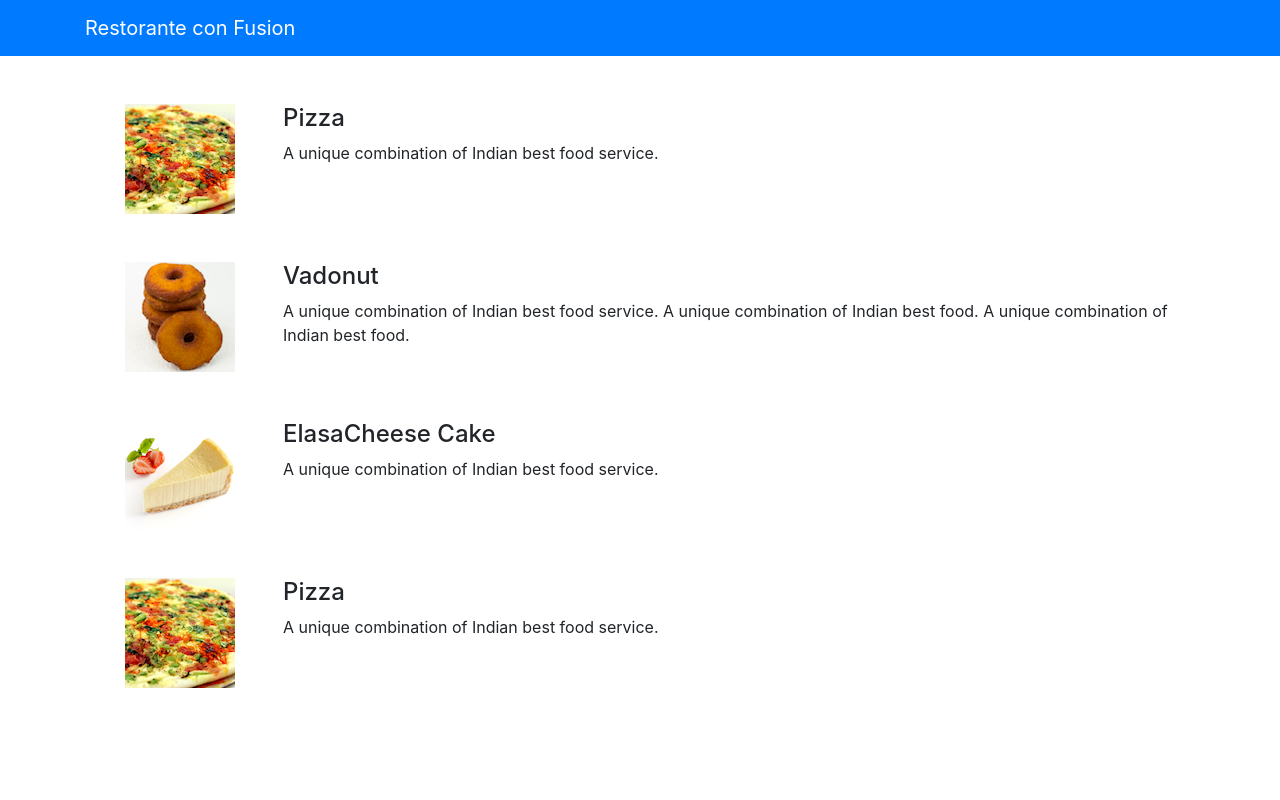
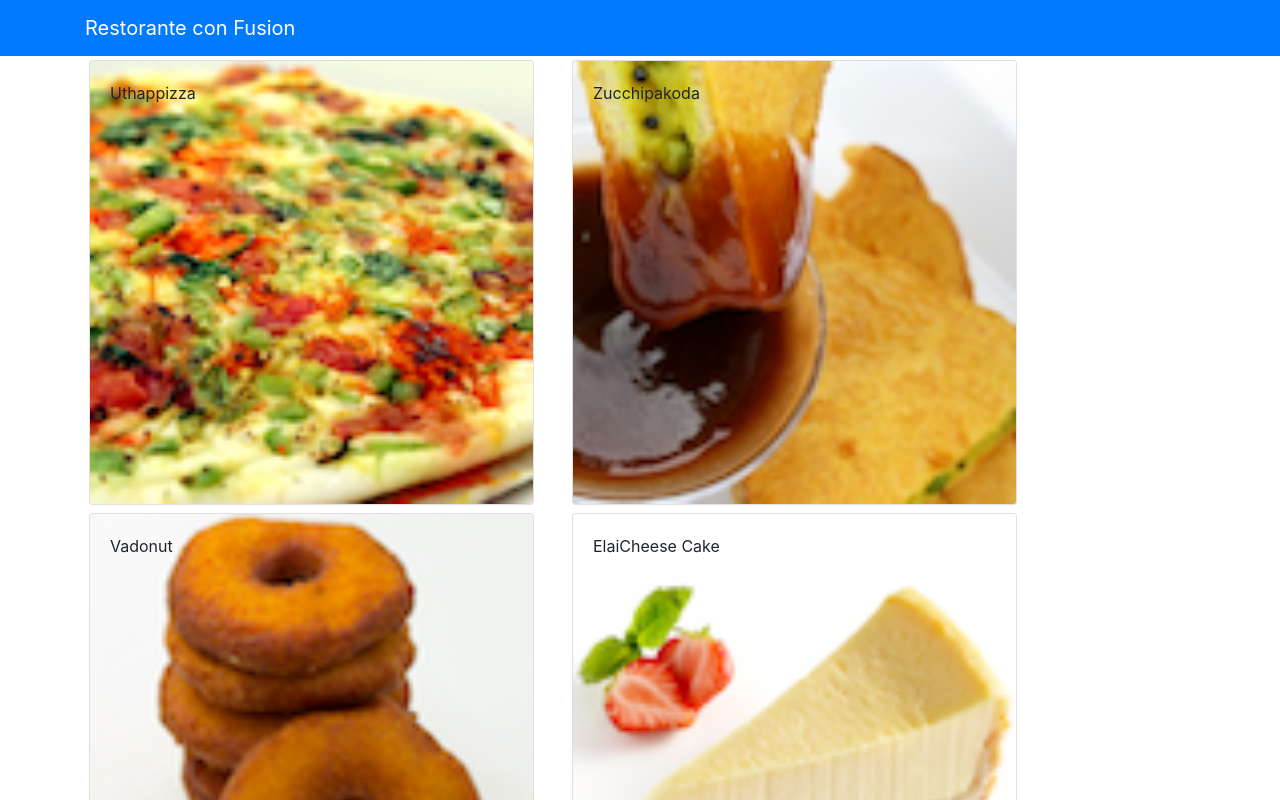
Before and after one commit to saifulshihab/React, a React (Create React App) app: page / in a window 1280 px wide. Shown: the top 800 px of the page. Built offline with nearby package versions, Linux system fonts and the light colour scheme.

Commit message:
Component part 2

```diff
--- a/src/App.js
+++ b/src/App.js
@@ -3,6 +3,7 @@
 import { Navbar, NavbarBrand } from 'reactstrap';
 import Menu from './components/MenuComponent';
 // import './App.css';
+import { DISHES } from './shared/dishes';
 
 function App() {
   return (
@@ -12,7 +13,7 @@
           <NavbarBrand href="/">Restorante con Fusion</NavbarBrand>
         </div>
       </Navbar>
-      <Menu />
+      <Menu dishes={DISHES} />
     </div>
   );
 }
--- a/src/components/MenuComponent.js
+++ b/src/components/MenuComponent.js
@@ -1,72 +1,58 @@
 import React, { Component } from 'react';
-import { Media } from 'reactstrap';
+import {
+  Card,
+  CardImg,
+  CardImgOverlay,
+  CardText,
+  CardBody,
+  CardTitle,
+} from 'reactstrap';
 
 class Menu extends Component {
   constructor(props) {
-    super();
+    super(props);
     this.state = {
-      dishes: [
-        {
-          id: 0,
-          name: 'Pizza',
-          image: 'assets/images/uthappizza.png',
-          catagory: 'mains',
-          label: 'Hot',
-          price: '4.99',
-          description: 'A unique combination of Indian best food service.',
-        },
-        {
-          id: 1,
-          name: 'Vadonut',
-          image: 'assets/images/vadonut.png',
-          catagory: 'appetizer',
-          label: 'New',
-          price: '1.99',
-          description:
-            'A unique combination of Indian best food service. A unique combination of Indian best food. A unique combination of Indian best food.',
-        },
-        {
-          id: 3,
-          name: 'ElasaCheese Cake',
-          image: 'assets/images/elaicheesecake.png',
-          catagory: 'dessert',
-          label: '',
-          price: '2.99',
-          description: 'A unique combination of Indian best food service.',
-        },
-        {
-          id: 3,
-          name: 'Pizza',
-          image: 'assets/images/uthappizza.png',
-          catagory: 'mains',
-          label: 'Hot',
-          price: '4.99',
-          description: 'A unique combination of Indian best food service.',
-        },
-      ],
+        selectedDish: null
     };
   }
+  onDishSelect(dish) {
+    this.setState({selectedDish: dish})
+  }
+  renderDish(dish){
+    if(dish){
+        return(
+        <Card>
+            <CardImg width="100%" src={dish.image} alt={dish.name} />
+            <CardBody>
+                <CardTitle>{dish.name}</CardTitle>
+                <CardText>{dish.description}</CardText>
+            </CardBody>
+        </Card>
+        );
+
+    }else{
+        return(
+            <div></div>
+        )
+    }
+  }
   render() {
-    const menu = this.state.dishes.map((dish) => {
+    const menu = this.props.dishes.map((dish) => {
       return (
-        <div key={dish.id} className="col-12 mt-5">
-          <Media tag="li">
-            <Media left middle>
-              <Media src={dish.image} alt={dish.name} />
-            </Media>
-            <Media body className="ml-5">
-              <Media heading>{dish.name}</Media>
-              <p>{dish.description}</p>
-            </Media>
-          </Media>
+        <div key={dish.id} className="col-12 col-md-5 m-1">
+          <Card onClick={() => this.onDishSelect(dish)}>
+            <CardImg width="100%" src={dish.image} alt={dish.name} />
+            <CardImgOverlay>
+              <CardTitle>{dish.name}</CardTitle>
+            </CardImgOverlay>
+          </Card>
         </div>
       );
     });
     return (
       <div className="container">
-        <div className="row">
-          <Media list>{menu}</Media>
-        </div>
+        <div className="row">{menu}</div>
+        <div className="row">{this.renderDish(this.state.selectedDish)}</div>
       </div>
     );
   }
--- /dev/null
+++ b/src/shared/dishes.js
@@ -0,0 +1,186 @@
+export const DISHES =
+    [
+        {
+        id: 0,
+        name:'Uthappizza',
+        image: 'assets/images/uthappizza.png',
+        category: 'mains',
+        label:'Hot',
+        price:'4.99',
+        description:'A unique combination of Indian Uthappam (pancake) and Italian pizza, topped with Cerignola olives, ripe vine cherry tomatoes, Vidalia onion, Guntur chillies and Buffalo Paneer.',
+        comments: [
+            {
+            id: 0,
+            rating: 5,
+            comment: "Imagine all the eatables, living in conFusion!",
+            author: "John Lemon",
+            date: "2012-10-16T17:57:28.556094Z"
+            },
+            {
+            id: 1,
+            rating: 4,
+            comment: "Sends anyone to heaven, I wish I could get my mother-in-law to eat it!",
+            author: "Paul McVites",
+            date: "2014-09-05T17:57:28.556094Z"
+            },
+            {
+            id: 2,
+            rating: 3,
+            comment: "Eat it, just eat it!",
+            author: "Michael Jaikishan",
+            date: "2015-02-13T17:57:28.556094Z"
+            },
+            {
+            id: 3,
+            rating: 4,
+            comment: "Ultimate, Reaching for the stars!",
+            author: "Ringo Starry",
+            date: "2013-12-02T17:57:28.556094Z"
+            },
+            {
+            id: 4,
+            rating: 2,
+            comment: "It's your birthday, we're gonna party!",
+            author: "25 Cent",
+            date: "2011-12-02T17:57:28.556094Z"
+            }
+        ]                        },
+        {
+        id: 1,
+        name:'Zucchipakoda',
+        image: 'assets/images/zucchipakoda.png',
+        category: 'appetizer',
+        label:'',
+        price:'1.99',
+        description:'Deep fried Zucchini coated with mildly spiced Chickpea flour batter accompanied with a sweet-tangy tamarind sauce',
+        comments: [
+            {
+            id: 0,
+            rating: 5,
+            comment: "Imagine all the eatables, living in conFusion!",
+            author: "John Lemon",
+            date: "2012-10-16T17:57:28.556094Z"
+            },
+            {
+            id: 1,
+            rating: 4,
+            comment: "Sends anyone to heaven, I wish I could get my mother-in-law to eat it!",
+            author: "Paul McVites",
+            date: "2014-09-05T17:57:28.556094Z"
+            },
+            {
+            id: 2,
+            rating: 3,
+            comment: "Eat it, just eat it!",
+            author: "Michael Jaikishan",
+            date: "2015-02-13T17:57:28.556094Z"
+            },
+            {
+            id: 3,
+            rating: 4,
+            comment: "Ultimate, Reaching for the stars!",
+            author: "Ringo Starry",
+            date: "2013-12-02T17:57:28.556094Z"
+            },
+            {
+            id: 4,
+            rating: 2,
+            comment: "It's your birthday, we're gonna party!",
+            author: "25 Cent",
+            date: "2011-12-02T17:57:28.556094Z"
+            }
+        ]
+        },
+        {
+        id: 2,
+        name:'Vadonut',
+        image: 'assets/images/vadonut.png',
+        category: 'appetizer',
+        label:'New',
+        price:'1.99',
+        description:'A quintessential ConFusion experience, is it a vada or is it a donut?',
+        comments: [
+            {
+            id: 0,
+            rating: 5,
+            comment: "Imagine all the eatables, living in conFusion!",
+            author: "John Lemon",
+            date: "2012-10-16T17:57:28.556094Z"
+            },
+            {
+            id: 1,
+            rating: 4,
+            comment: "Sends anyone to heaven, I wish I could get my mother-in-law to eat it!",
+            author: "Paul McVites",
+            date: "2014-09-05T17:57:28.556094Z"
+            },
+            {
+            id: 2,
+            rating: 3,
+            comment: "Eat it, just eat it!",
+            author: "Michael Jaikishan",
+            date: "2015-02-13T17:57:28.556094Z"
+            },
+            {
+            id: 3,
+            rating: 4,
+            comment: "Ultimate, Reaching for the stars!",
+            author: "Ringo Starry",
+            date: "2013-12-02T17:57:28.556094Z"
+            },
+            {
+            id: 4,
+            rating: 2,
+            comment: "It's your birthday, we're gonna party!",
+            author: "25 Cent",
+            date: "2011-12-02T17:57:28.556094Z"
+            }
+        ]
+        },
+        {
+        id: 3,
+        name:'ElaiCheese Cake',
+        image: 'assets/images/elaicheesecake.png',
+        category: 'dessert',
+        label:'',
+        price:'2.99',
+        description:'A delectable, semi-sweet New York Style Cheese Cake, with Graham cracker crust and spiced with Indian cardamoms',
+        comments: [
+            {
+            id: 0,
+            rating: 5,
+            comment: "Imagine all the eatables, living in conFusion!",
+            author: "John Lemon",
+            date: "2012-10-16T17:57:28.556094Z"
+            },
+            {
+            id: 1,
+            rating: 4,
+            comment: "Sends anyone to heaven, I wish I could get my mother-in-law to eat it!",
+            author: "Paul McVites",
+            date: "2014-09-05T17:57:28.556094Z"
+            },
+            {
+            id: 2,
+            rating: 3,
+            comment: "Eat it, just eat it!",
+            author: "Michael Jaikishan",
+            date: "2015-02-13T17:57:28.556094Z"
+            },
+            {
+            id: 3,
+            rating: 4,
+            comment: "Ultimate, Reaching for the stars!",
+            author: "Ringo Starry",
+            date: "2013-12-02T17:57:28.556094Z"
+            },
+            {
+            id: 4,
+            rating: 2,
+            comment: "It's your birthday, we're gonna party!",
+            author: "25 Cent",
+            date: "2011-12-02T17:57:28.556094Z"
+            }
+        ]
+        }
+    ];
```
